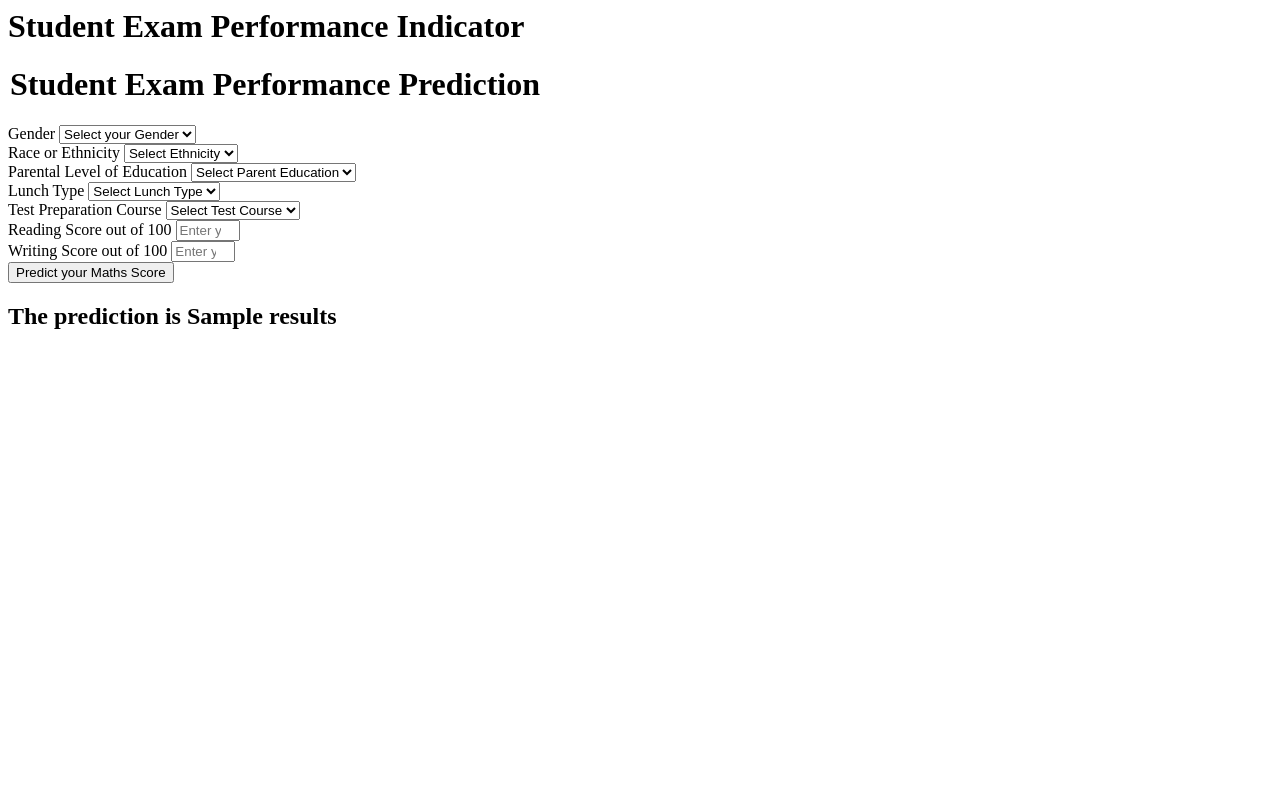
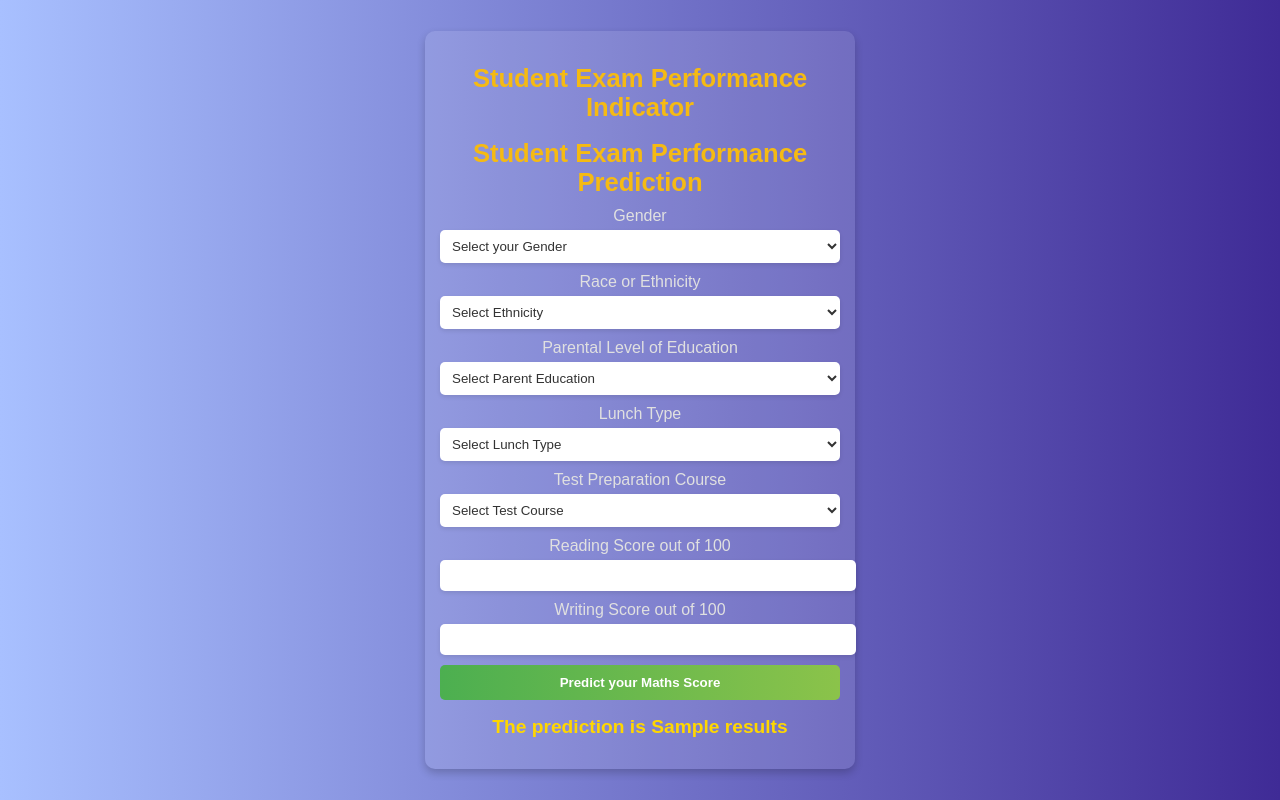
Before and after one commit to GantalaMahesh/mlproject, a Flask app: template templates/home.html in a window 1280 px wide. Run offline with Flask 3, Linux system fonts and the light colour scheme; the template is opened without the code that fills it: most values are stand-ins (such as "Sample title", 1, 10 or a date in 2020).

Commit message:
ColourFull WebPage

```diff
--- a/templates/home.html
+++ b/templates/home.html
@@ -1,35 +1,105 @@
-<html>
+<!DOCTYPE html>
+<html lang="en">
+<head>
+    <meta charset="UTF-8">
+    <meta name="viewport" content="width=device-width, initial-scale=1.0">
+    <title>Student Exam Performance Indicator</title>
+    <style>
+        /* Centering content and setting responsive font */
+        body {
+            background: linear-gradient(to right, #a8c0ff, #3f2b96);
+            color: #ffffff;
+            font-family: Arial, sans-serif;
+            display: flex;
+            justify-content: center;
+            align-items: center;
+            min-height: 100vh;
+            margin: 0;
+        }
+        /* Container styling with centered position and max-width */
+        .login {
+            background-color: rgba(255, 255, 255, 0.1);
+            padding: 15px;
+            border-radius: 10px;
+            box-shadow: 0 4px 8px rgba(0, 0, 0, 0.2);
+            width: 90%;
+            max-width: 400px;
+            text-align: center;
+            margin: auto;
+        }
+        h1 {
+            color: #f5ba13;
+            font-size: 1.6em;
+            margin-bottom: 10px;
+        }
+        h2 {
+            color: #ffd700;
+            font-size: 1.2em;
+        }
+        label {
+            font-size: 1em;
+            color: #e0e0e0;
+            display: block;
+            margin-bottom: 5px;
+        }
+        .form-control {
+            width: 100%;
+            padding: 8px;
+            border: none;
+            border-radius: 5px;
+            margin-bottom: 10px;
+            color: #333;
+        }
+        .btn-primary {
+            background: linear-gradient(to right, #4caf50, #8bc34a);
+            color: #ffffff;
+            padding: 10px;
+            border: none;
+            border-radius: 5px;
+            width: 100%;
+            cursor: pointer;
+            font-weight: bold;
+            transition: background 0.3s ease;
+        }
+        .btn-primary:hover {
+            background: linear-gradient(to right, #388e3c, #6fbf73);
+        }
+        select, input[type="number"] {
+            background-color: #ffffff;
+            color: #333;
+            box-shadow: 0 2px 4px rgba(0, 0, 0, 0.1);
+        }
+        option.placeholder {
+            color: #888;
+        }
+    </style>
+</head>
 <body>
     <div class="login">
-       <h1>Student Exam Performance Indicator</h1>
+        <h1>Student Exam Performance Indicator</h1>
+        <form action="{{ url_for('predict_datapoint')}}" method="post">
+            <h1>Student Exam Performance Prediction</h1>
 
-       <form action="{{ url_for('predict_datapoint')}}" method="post">
-        <h1>
-            <legend>Student Exam Performance Prediction</legend>
-        </h1>
-        <div class="mb-3">
-            <label class="form-label">Gender</label>
-            <select class="form-control" name="gender" placeholder="Enter your Gender" required>
-                <option class="placeholder" selected disabled value="">Select your Gender</option>
+            <label>Gender</label>
+            <select class="form-control" name="gender" required>
+                <option class="placeholder" selected disabled>Select your Gender</option>
                 <option value="male">Male</option>
                 <option value="female">Female</option>
             </select>
-        </div>
-        <div class="mb-3">
-            <label class="form-label">Race or Ethnicity</label>
-            <select class="form-control" name="race_ethnicity" placeholder="Enter your Ethnicity" required>
-                <option class="placeholder" selected disabled value="">Select Ethnicity</option>
+
+            <label>Race or Ethnicity</label>
+            <select class="form-control" name="race_ethnicity" required>
+                <option class="placeholder" selected disabled>Select Ethnicity</option>
                 <option value="group A">Group A</option>
                 <option value="group B">Group B</option>
                 <option value="group C">Group C</option>
                 <option value="group D">Group D</option>
                 <option value="group E">Group E</option>
             </select>
-        </div>
-        <div class="mb-3">
-            <label class="form-label">Parental Level of Education</label>
-            <select class="form-control" name="parental_level_of_education" placeholder="Enter your Parent Education" required>
-                <option class="placeholder" selected disabled value="">Select Parent Education</option>
+
+            <label>Parental Level of Education</label>
+            <select class="form-control" name="parental_level_of_education" required>
+                <option class="placeholder" selected disabled>Select Parent Education</option>
                 <option value="associate's degree">Associate's Degree</option>
                 <option value="bachelor's degree">Bachelor's Degree</option>
                 <option value="high school">High School</option>
@@ -37,37 +107,30 @@
                 <option value="some college">Some College</option>
                 <option value="some high school">Some High School</option>
             </select>
-        </div>
-        <div class="mb-3">
-            <label class="form-label">Lunch Type</label>
-            <select class="form-control" name="lunch" placeholder="Enter your Lunch Type" required>
-                <option class="placeholder" selected disabled value="">Select Lunch Type</option>
+
+            <label>Lunch Type</label>
+            <select class="form-control" name="lunch" required>
+                <option class="placeholder" selected disabled>Select Lunch Type</option>
                 <option value="free/reduced">Free/Reduced</option>
                 <option value="standard">Standard</option>
             </select>
-        </div>
-        <div class="mb-3">
-            <label class="form-label">Test Preparation Course</label>
-            <select class="form-control" name="test_preparation_course" placeholder="Enter your Course" required>
-                <option class="placeholder" selected disabled value="">Select Test Course</option>
+
+            <label>Test Preparation Course</label>
+            <select class="form-control" name="test_preparation_course" required>
+                <option class="placeholder" selected disabled>Select Test Course</option>
                 <option value="none">None</option>
                 <option value="completed">Completed</option>
             </select>
-        </div>
-        <div class="mb-3">
-            <label class="form-label">Reading Score out of 100</label>
-            <input class="form-control" type="number" name="reading_score" placeholder="Enter your Reading Score" min='0' max='100' required />
-        </div>
-        <div class="mb-3">
-            <label class="form-label">Writing Score out of 100</label>
-            <input class="form-control" type="number" name="writing_score" placeholder="Enter your Writing Score" min='0' max='100' required />
-        </div>
-        <div class="mb-3">
-            <input class="btn btn-primary" type="submit" value="Predict your Maths Score" required />
-        </div>
-    </form>
-    <h2>
-        The prediction is {{ results }}
-    </h2>
-   <body>
+
+            <label>Reading Score out of 100</label>
+            <input class="form-control" type="number" name="reading_score" min="0" max="100" required />
+
+            <label>Writing Score out of 100</label>
+            <input class="form-control" type="number" name="writing_score" min="0" max="100" required />
+
+            <input class="btn-primary" type="submit" value="Predict your Maths Score" />
+        </form>
+        <h2>The prediction is {{ results }}</h2>
+    </div>
+</body>
 </html>
```
